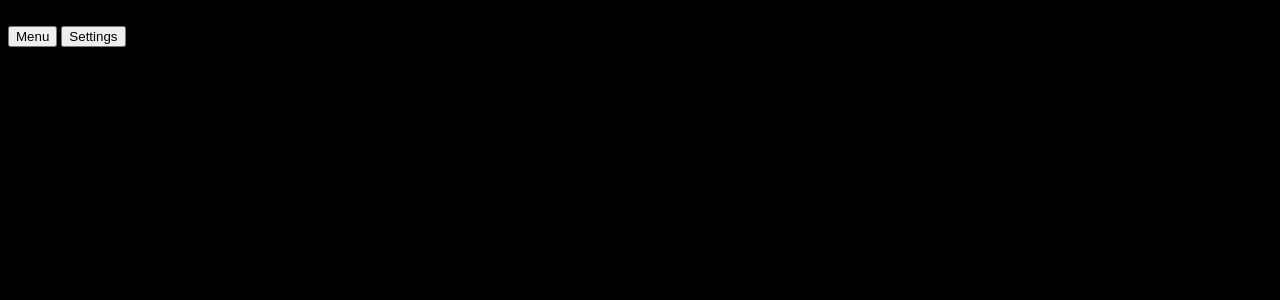
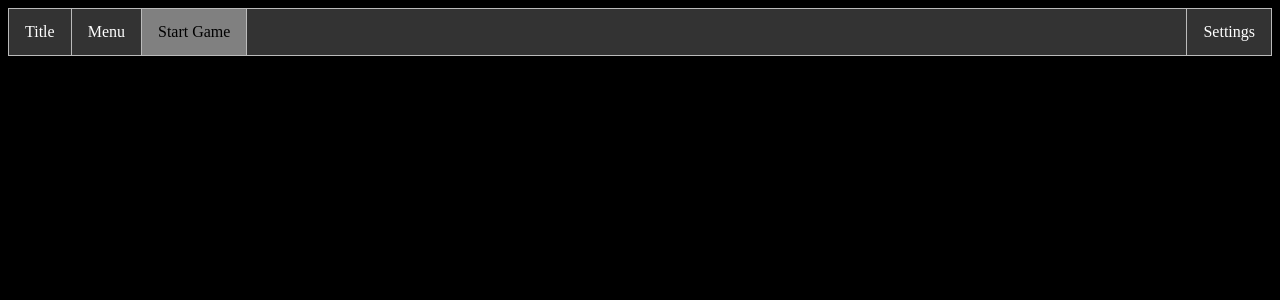
Before and after one commit to isaacfielding/Picross, a PHP site: page /game.html in a window 1280 px wide. Shown: the top 300 px of the page. Run offline with PHP 8.4, Linux system fonts and the light colour scheme.

Commit message:
finished work on nav bar.

```diff
--- a/css/style.css
+++ b/css/style.css
@@ -1,3 +1,4 @@
+/* form styling */
 .radios {
 	background: none;
 	display: inline;
@@ -27,6 +28,9 @@
 	margin-top: 3px;
 }
 
+/* end form styling */
+
+/* html styling */
 body {
   background-color: black;
   border-collapse: collapse;
@@ -49,6 +53,12 @@ h2 {
   color: gray;
 }
 
+article p {
+  color: white;
+}
+/* end html styling */
+
+/* Nav bar styling */
 ul.menu {
   list-style-type: none;
   margin: 0;
@@ -58,9 +68,14 @@ ul.menu {
   border: 1px solid #bbb;
 }
 
-li.menu {
+li.menu-left {
   float: left;
   border-right: 1px solid #bbb;
+}
+
+li.menu-right {
+	float: right;
+  border-left: 1px solid #bbb;
 }
 
 li a {
@@ -71,19 +86,17 @@ li a {
     text-decoration: none;
 }
 
-a.menu{
-  color: white;
+a.inactive:hover {
+  background-color: #111;
 }
 
-a.menu:hover {
+a.menu-right:hover {
   background-color: #111;
 }
 
 .active {
     background-color: gray;
-    color: white;
+    color: black;
 }
 
-article p {
-  color: white;
-}
+/* end Nav bar styling */
--- a/game.html
+++ b/game.html
@@ -6,26 +6,27 @@
   <link rel="stylesheet" type="text/css" href="css/style.css">
 </head>
 <header>
-  <div id="pageT">Picross</div>
-  <div class="row">
-    <div id="pageL" class="columnleft">
-        <button type="button" name="menu-button" href="menu.html">Menu</button>
-        <button type="button" name="settings-button">Settings</button>
-    </div>
-    <div id="logo">
-      <img src="" alt="">
-    </div>
-  </div>
+  <nav>
+    <ul class="menu">
+      <li class="menu-left">
+    		<a class="inactive" href="index.html">Title</a>
+    	</li>
+    	<li class="menu-left">
+    	  <a class="inactive" href="menu.html">Menu</a>
+    	</li>
+      <li class="menu-left">
+    	  <a class="active" href="game.html">Start Game</a>
+    	</li>
+    	<li class="menu-right">
+    		<a class="inactive" href="settings.html">Settings</a>
+    	</li>
+    </ul>
+  </nav>
 </header>
 <body>
-  <div>
-    <table>
-      <tr><td></td></tr>
-      <tr></tr>
-      <tr></tr>
-      <tr></tr>
-    </table>
-  </div>
+
+  <!-- when table is generated, it will populate the picross div -->
+  <div id="picross"></div>
 
 </body>
 </html>
```
Also changed, not shown: index.html (+8 -8 lines), menu.html (+16 -11 lines), settings.html (+16 -10 lines).
